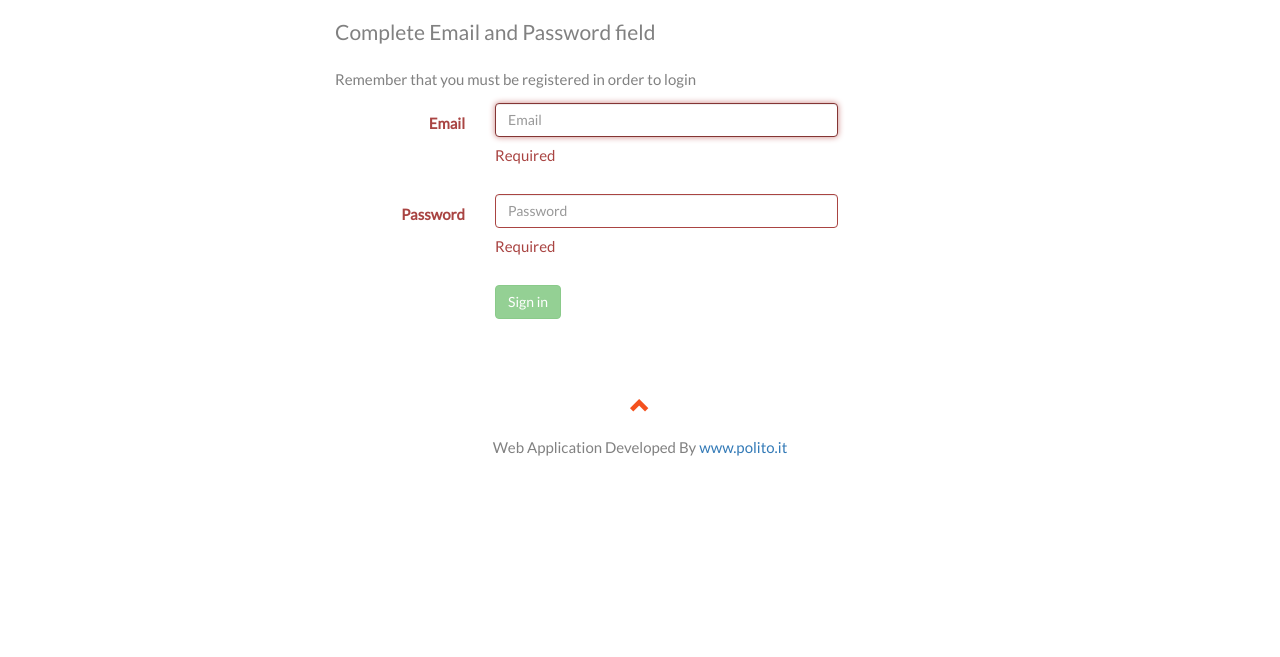
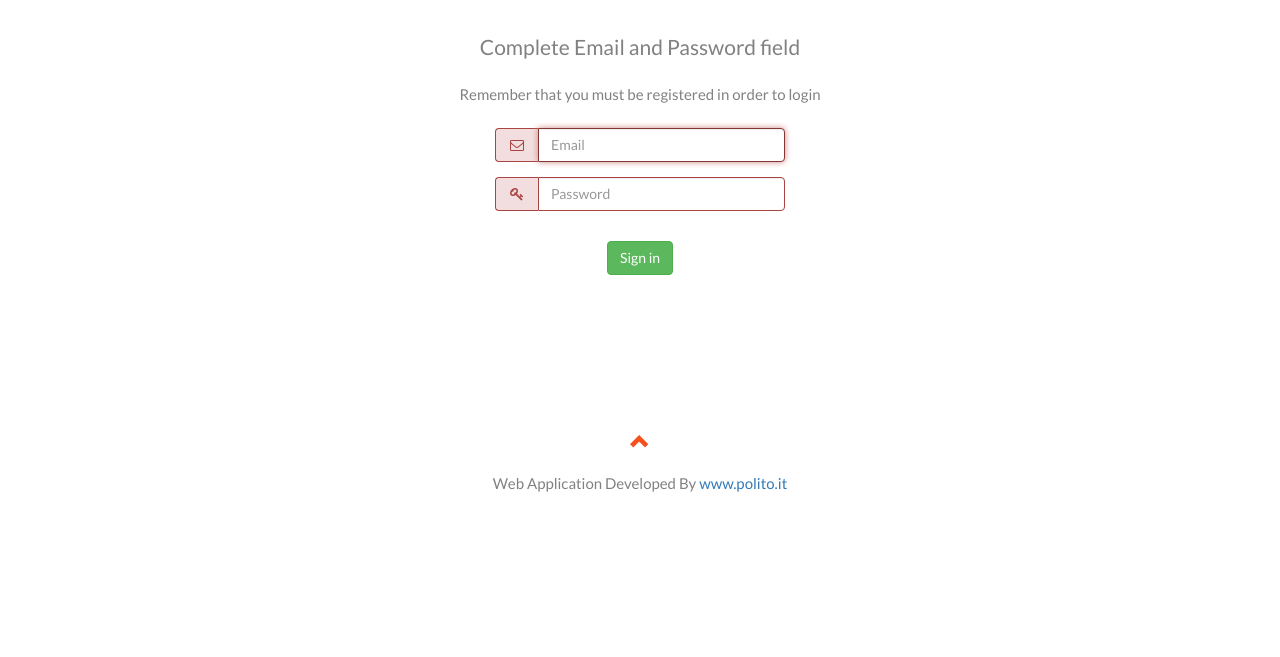
Before and after one commit to MartinoMensio/project, a plain HTML site: page frontend/index.html at #!/login in a window 1280 px wide. Shown: the part 143-800 px from the top of the page. Drawn offline with nearby package versions, Linux system fonts and the light colour scheme.

Commit message:
Login form changed

```diff
--- a/frontend/templates/login.html
+++ b/frontend/templates/login.html
@@ -1,37 +1,43 @@
-<div class="container" id="container-login">
+<div class="container" id="container-login" style="text-align:center;">
 
-	<div class="hero-unit">
-	    <div class="page-header">
+	<div class="hero-unit" style="text-align:center">
+	    <div class="page-header" >
 	        <h1>Login</h1>
 	    </div>
-	    <p class="lead">Complete Email and Password field</p>
+	    <p class="lead" style="margin-top:35px;">Complete Email and Password field</p>
 	    <div class="container-signup">
 	        <p>Remember that you must be registered in order to login</p>
 	    </div>
 	</div>
 
-    <div class="login-form">
-        <form name="loginForm" novalidate
-		 	class="form-horizontal" ng-submit="ctrl.submit()">
-            <div class="form-group" ng-class="{'has-error': loginForm.email.$invalid}">
-                <label for="email" class="col-sm-3 control-label">Email</label>
-                <div class="col-sm-7">
-                    <input type="email" class="form-control" id="email" name="email" autofocus="autofocus" placeholder="Email" required ng-model="ctrl.user.email">
-					<span class="help-block"
-     					ng-show="loginForm.email.$error.required">Required</span>
+
+
+    <div class="login-form" style="margin-top:20px;">
+        <form name="loginForm" novalidate class="form-horizontal" ng-submit="ctrl.submit()">
+
+		   <div class="form-group">
+				<div class="col-sm-offset-3 col-sm-6"  ng-class="{'has-error': loginForm.email.$invalid}">
+					<div class="input-group margin-bottom-sm" style="margin-bottom:15px;">
+					  <span class="input-group-addon"><i class="fa fa-envelope-o fa-fw"></i></span>
+					  <input type="email" class="form-control" id="email" name="email" autofocus="autofocus" placeholder="Email" required ng-model="ctrl.user.email">
+					</div>
+                </div>
+				<div class="col-sm-offset-3 col-sm-6" ng-class="{'has-error': loginForm.password.$invalid}">
+					<div class="input-group">
+					  <span class="input-group-addon"><i class="fa fa-key fa-fw"></i></span>
+					  <input type="password" class="form-control" id="password" name="password" autofocus="autofocus" placeholder="Password" required ng-model="ctrl.user.password">
+					</div>
                 </div>
             </div>
-            <div class="form-group" ng-class="{'has-error': loginForm.password.$invalid}">
-                <label for="password" class="col-sm-3 control-label">Password</label>
-                <div class="col-sm-7">
-                    <input type="password" class="form-control" id="password" name="password" placeholder="Password" required ng-model="ctrl.user.password">
-					<span class="help-block"
-     					ng-show="loginForm.password.$error.required">Required</span>
-                </div>
+
+            <div class="form-group" >
+
             </div>
-            <div class="form-group">
-                <div class="col-sm-offset-3 col-sm-10">
-                    <button type="submit" class="btn btn-large btn-success" ng-disabled="!loginForm.$valid">Sign in</button>
+
+            <div class="form-group" style="padding-bottom:80px; ">
+                <div class="col-sm-offset-3 col-sm-6">
+                    <button type="submit" class="btn btn-large btn-success">Sign in</button>
+					<!-- ng-disabled="!loginForm.$valid" -->
                 </div>
             </div>
         </form>
```
